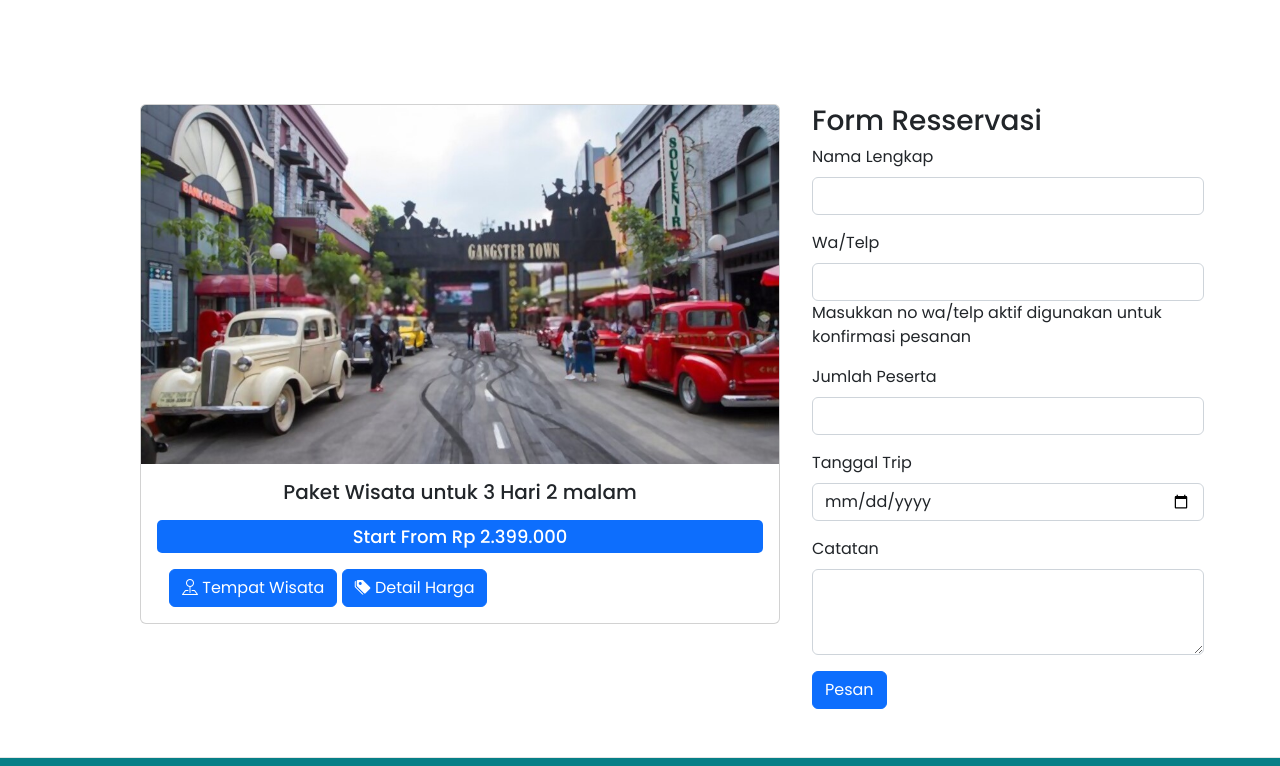
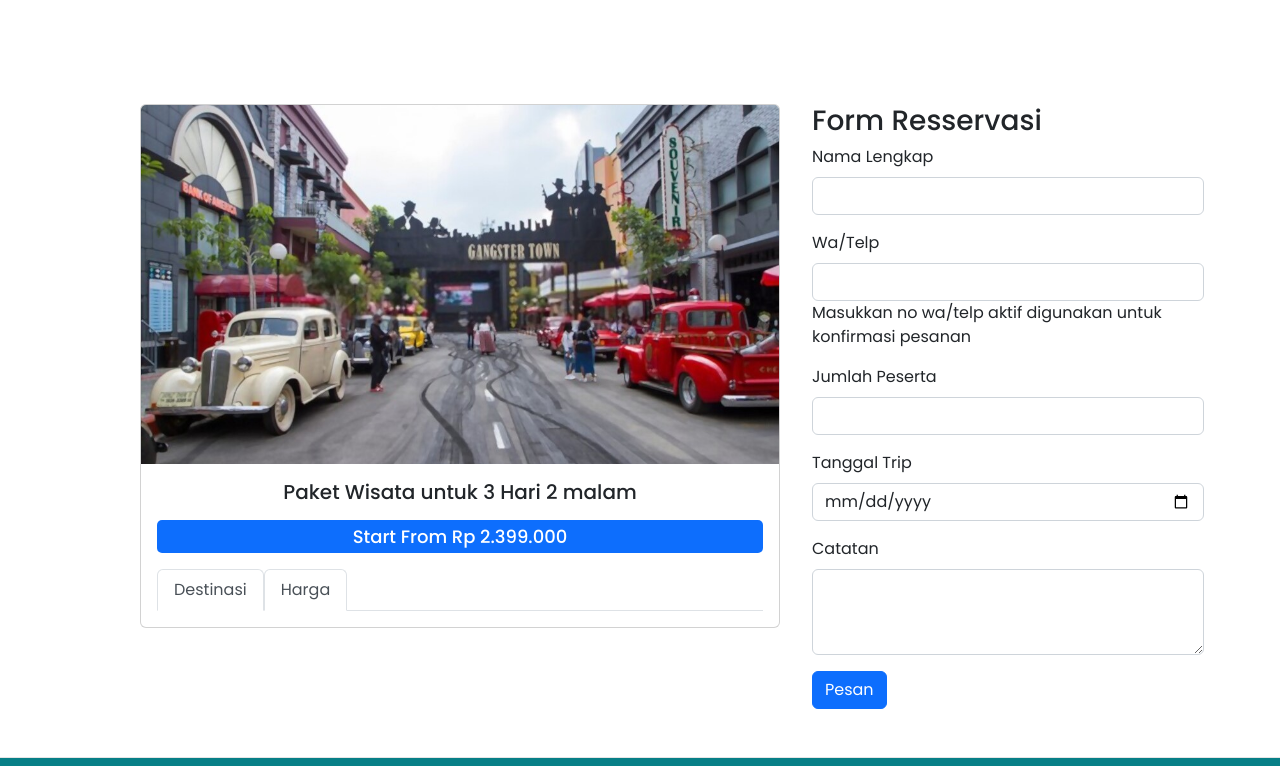
Before and after one commit to Xenopartyyy/IMK_PROJECT, a plain HTML site: page bromo/tigahari.html in a window 1280 px wide. Shown: the part 213-979 px from the top of the page. Drawn offline with nearby package versions, Linux system fonts and the light colour scheme; a script that the page names is missing.

Commit message:
destinasi

```diff
--- a/bromo/tigahari.html
+++ b/bromo/tigahari.html
@@ -72,7 +72,18 @@
                 <mark class="mark mb-3">Start From Rp 2.399.000</mark>
               </div>
 
-              <div class="container">
+              <div class="tab">
+                <ul class="nav nav-tabs">
+                  <li class="nav-item">
+                    <a class="nav-link active" data-bs-toggle="collapse" data-bs-target="#collapse1" aria-expanded="true" aria-controls="collapse1" href="">Destinasi</a>
+                  </li>
+                  <li class="nav-item">
+                    <a class="nav-link active" data-bs-toggle="collapse" data-bs-target="#collapse2" aria-expanded="true" aria-controls="collapse2" href="">Harga</a>
+                  </li>
+                </ul>
+              </div>
+
+              <!-- <div class="container">
                 <button class="btn btn-primary" type="button" data-bs-toggle="collapse" data-bs-target="#collapse1" aria-expanded="true" aria-controls="collapse1">
                   <i class="bi bi-pin-map"></i>
                   Tempat Wisata
@@ -80,7 +91,7 @@
                 <button class="btn btn-primary" type="button" data-bs-toggle="collapse" data-bs-target="#collapse2" aria-expanded="true" aria-controls="collapse2">
                   <i class="bi bi-tags-fill"></i>
                   Detail Harga
-                </button>
+                </button> -->
 
               <div class="collapse" id="collapse1">
                 <div class="card card-body m-2">
@@ -137,9 +148,8 @@
               </div>
             </div>
           </div>
-        </div>
 
-        <!-- form -->
+          <!-- form -->
         <div class="form col-lg-4">
           <h3>Form Resservasi</h3>
           <div class="mb-3">
@@ -166,6 +176,7 @@
           <a class="btn btn-primary align-content-center" href="#" role="button">Pesan</a>
         </div>
       </div>
+      </section>
       <!-- /form -->
 
     <!-- Footer -->
```
